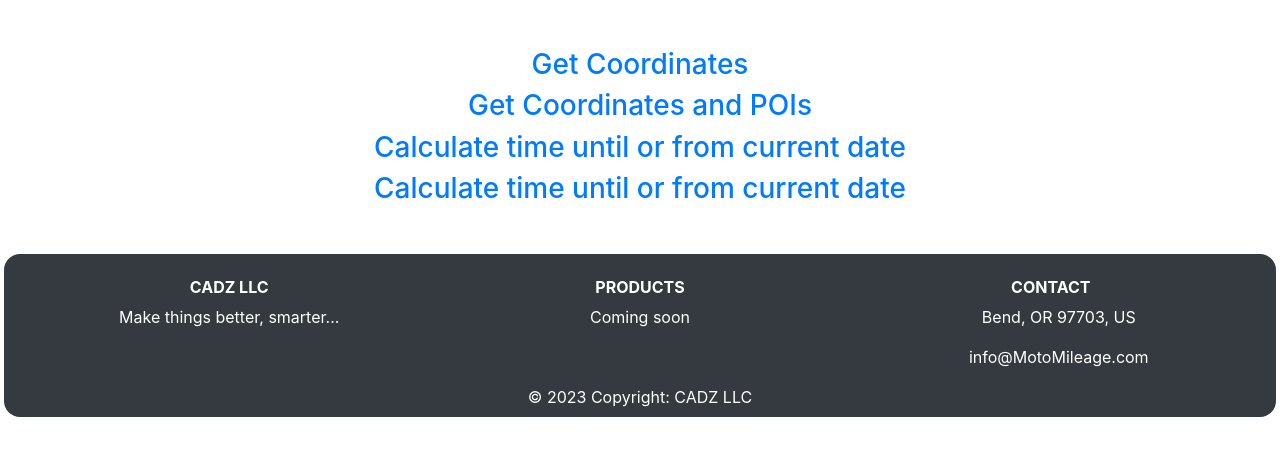
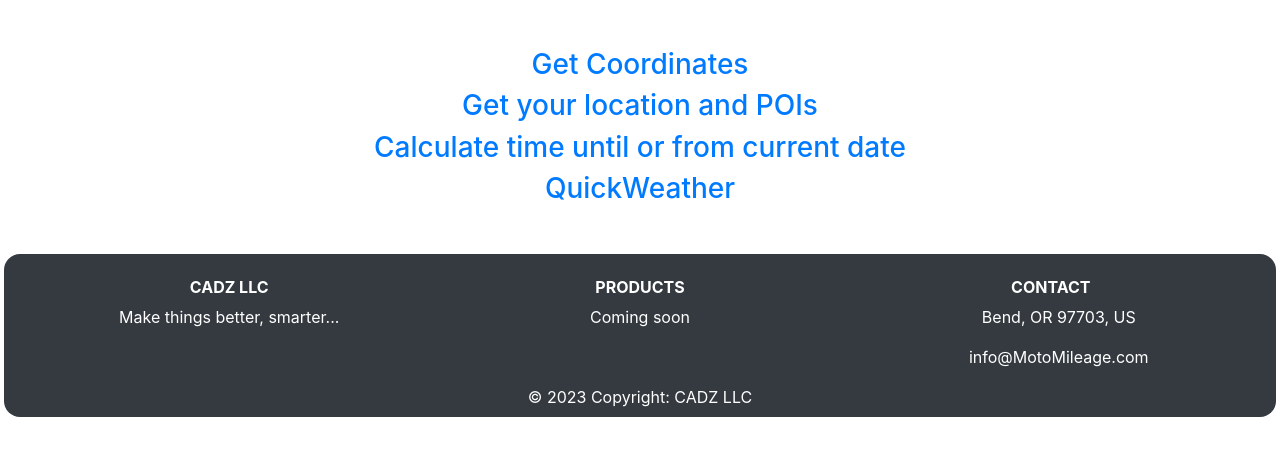
Before and after one commit to n0119566/launcher, a plain HTML site: page index.html in a window 1280 px wide. Shown: the part 154-610 px from the top of the page. Drawn offline with Linux system fonts and the light colour scheme; a script that the page names is missing; some icons are missing.

Commit message:
Updated description

```diff
--- a/index.html
+++ b/index.html
@@ -4,7 +4,7 @@
     <meta charset="UTF-8" />
     <meta name="viewport" content="width=device-width, initial-scale=1.0" />
     <meta http-equiv="X-UA-Compatible" content="ie=edge" />
-    <title>Coordinates</title>
+    <title>Quick Apps Launcher</title>
     <link rel="stylesheet" href="./css/bootstrap.css" />
     <link rel="stylesheet" href="./css/style.css" />
   </head>
@@ -17,9 +17,9 @@
       <div class="text-center">
 
         <h3 id="coords"><a href="https://n0119566.github.io/coordinates/">Get Coordinates</a></h3>
-        <h3 id="pois"><a href="https://n0119566.github.io/coordinates/location.html">Get Coordinates and POIs</a></h3>
+        <h3 id="pois"><a href="https://n0119566.github.io/coordinates/location.html">Get your location and POIs</a></h3>
         <h3 id="days"><a href="https://n0119566.github.io/days-since/">Calculate time until or from current date</a></h3>
-        <h3 id="weather"><a href="https://n0119566.github.io/QuickWeather/">Calculate time until or from current date</a></h3>
+        <h3 id="weather"><a href="https://n0119566.github.io/QuickWeather/">QuickWeather</a></h3>
 
       </div>
     </div>
```
